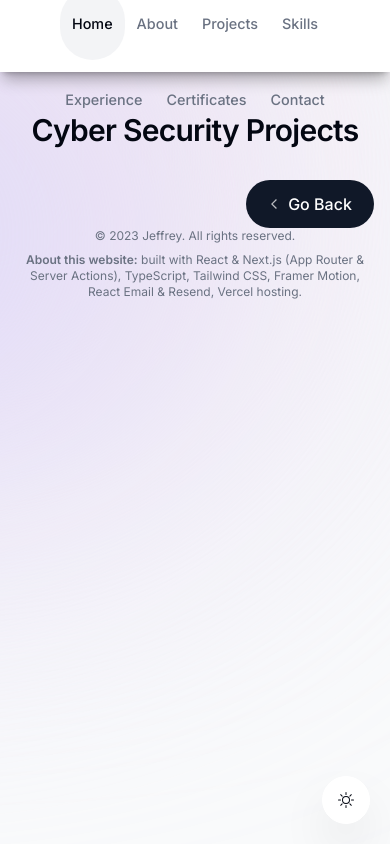
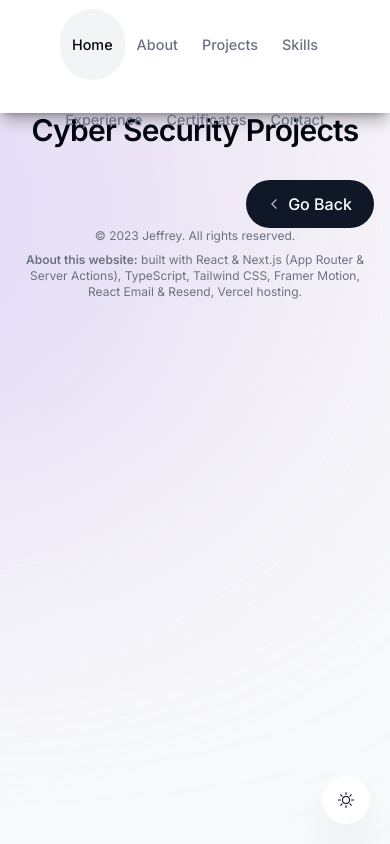
Before and after one commit to jeffreygumbs/protfolio-website, a Next.js app: page /cybersecurity-projects in a window 390 px wide. Built offline with nearby package versions, Linux system fonts and the light colour scheme.

Commit message:
let mobile nav bar expand when links wrap to two rows

```diff
--- a/components/header.tsx
+++ b/components/header.tsx
@@ -10,7 +10,7 @@ export default function Header() {
   const {activeSection, setActiveSection, setTimeLastClick} = useActiveSectionContext();
   return (
     <header className='z-[999] relative'>
-        <motion.div className="fixed top-0 left-1/2 flex h-[4.5rem] w-full items-center justify-center rounded-none border border-white dark:border-black/40 border-opacity-40 bg-white dark:bg-gray-950 bg-opacity-80 dark:bg-opacity-75 shadow-lg shadow-black/[0.3] backdrop-blur-[0.5rem] sm:top-6 sm:h-[3.25rem] sm:w-fit sm:rounded-full sm:px-6"
+        <motion.div className="fixed top-0 left-1/2 flex min-h-[4.5rem] w-full items-center justify-center py-2 rounded-none border border-white dark:border-black/40 border-opacity-40 bg-white dark:bg-gray-950 bg-opacity-80 dark:bg-opacity-75 shadow-lg shadow-black/[0.3] backdrop-blur-[0.5rem] sm:top-6 sm:h-[3.25rem] sm:min-h-0 sm:py-0 sm:w-fit sm:rounded-full sm:px-6"
         initial={{y: -100, x:"-50%", opacity: 0}}
         animate={{y: 0,x: "-50%", opacity: 1}}
         >
```
